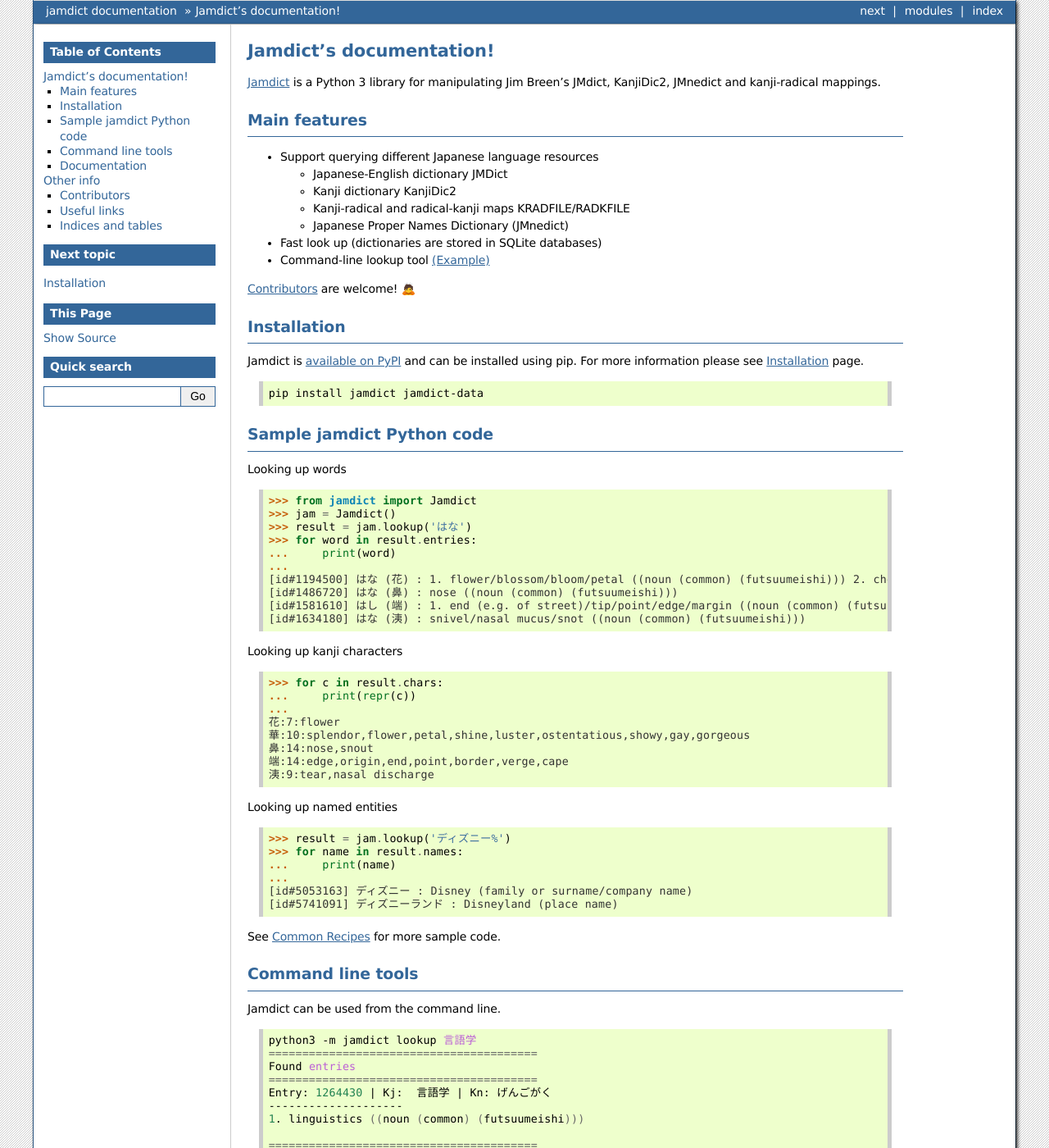
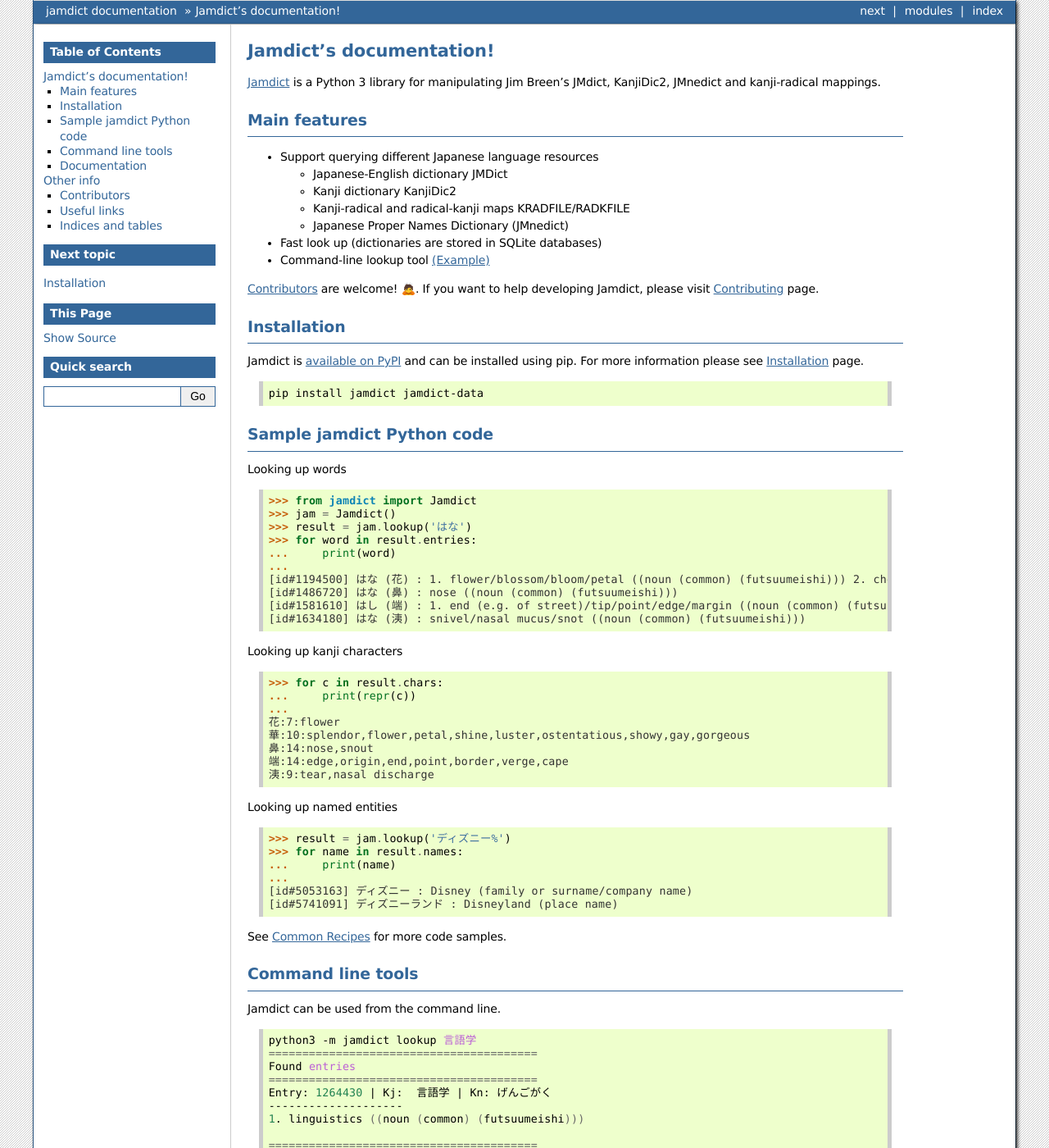
Before and after one commit to neocl/jamdict, a Sphinx documentation site: the page built from docs/index.rst, in a window 1280 px wide and 1400 px high. Shown: the whole window at 82% size. Built offline with Sphinx 7.4.7, drawn with Linux system fonts in a browser that asks for light colours; some of the changed text lies outside the part shown.

Commit message:
add contributing page

```diff
--- a/docs/index.rst
+++ b/docs/index.rst
@@ -21,7 +21,8 @@
    Hide this for now
    -  jamdol (jamdol-flask) - a Python/Flask server that provides Jamdict lookup via REST API (experimental state)
 
-:ref:`Contributors <contributors>` are welcome! 🙇
+:ref:`Contributors <contributors>` are welcome! 🙇.
+If you want to help developing Jamdict, please visit :ref:`contributing` page.
 
 Installation
 ------------
@@ -70,7 +71,7 @@
    [id#5053163] ディズニー : Disney (family or surname/company name)
    [id#5741091] ディズニーランド : Disneyland (place name)
 
-See :ref:`recipes` for more sample code.
+See :ref:`recipes` for more code samples.
 
 .. _commandline:
 
@@ -123,6 +124,7 @@
    tutorials
    recipes
    api
+   contributing
 
 Other info
 ==========
```
Also changed, not shown: docs/contributing.rst (added, +87 -0 lines).
